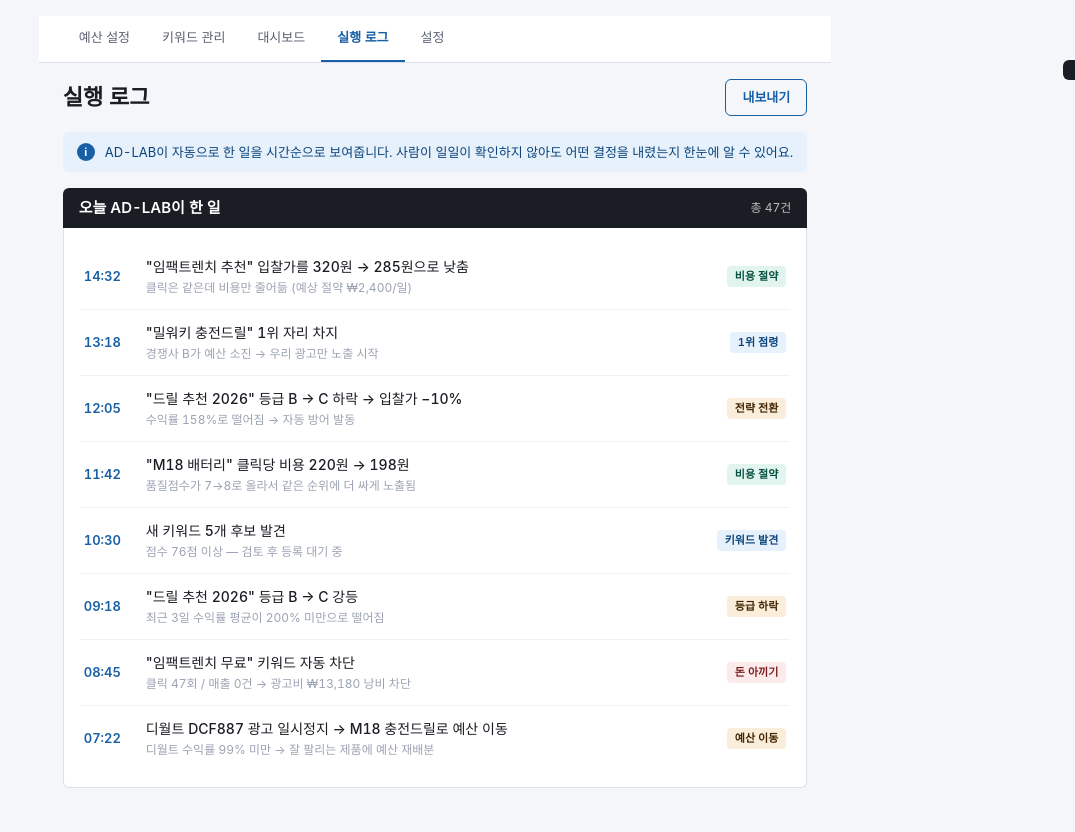
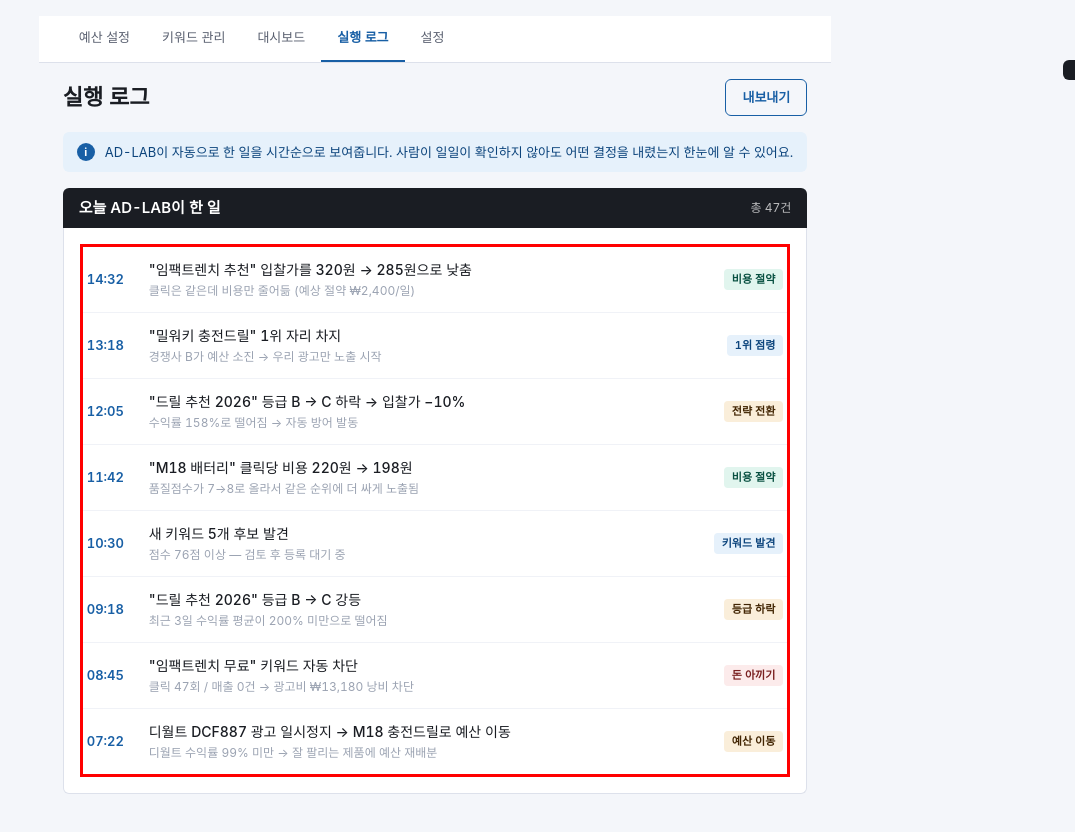
Before and after one commit to choidy2199/daehan-platform, a Next.js app: page /manager/ad-lab in a window 1280 px wide. Both pictures are taken after a click on the button "실행 로그". Shown: the top 832 px of the page, without its empty margins (205-1280 px from the left). Built offline with nearby package versions, Linux system fonts and the light colour scheme; a web font is replaced by a local one.

Commit message:
diag(ad-lab): LogTab Section 바디에 진단용 빨간 border (3px solid red) — 폭 시각 검증

```diff
--- a/src/app/manager/ad-lab/page.tsx
+++ b/src/app/manager/ad-lab/page.tsx
@@ -1395,7 +1395,7 @@ function LogTab() {
   ];
 
   return (
-    <div style={{ width: '100%', display: 'block', boxSizing: 'border-box' }}>
+    <div style={{ width: '100%' }}>
       <PageTitle right={<Btn variant="secondary">내보내기</Btn>}>실행 로그</PageTitle>
       <HelpBox>
         AD-LAB이 자동으로 한 일을 시간순으로 보여줍니다. 사람이 일일이 확인하지 않아도 어떤 결정을
@@ -1406,7 +1406,7 @@ function LogTab() {
         title="오늘 AD-LAB이 한 일"
         right={<span style={{ fontSize: 12, color: 'rgba(255,255,255,0.7)' }}>총 47건</span>}
       >
-        <div style={{ width: '100%', display: 'block' }}>
+        <div style={{ width: '100%', border: '3px solid red' }}>
           {logs.map((l, idx) => (
             <div
               key={idx}
```
